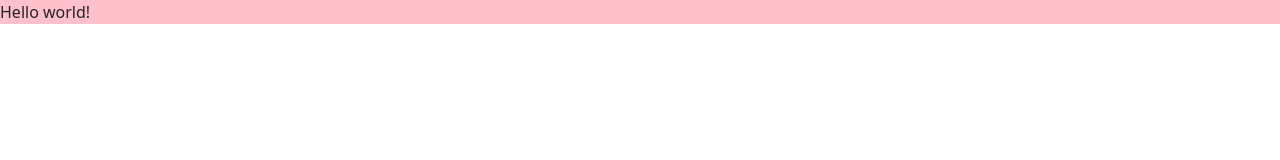
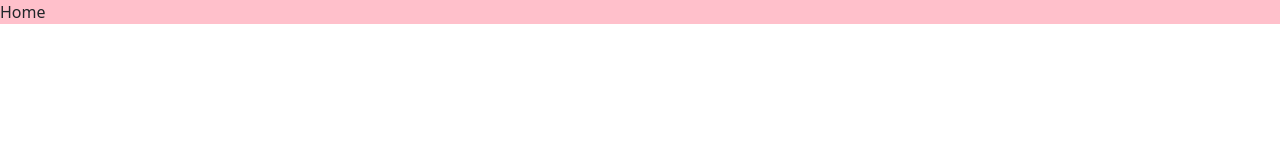
Before and after one commit to YunuenAM/02-react-ecommerce, a React (Vite) app in the folder 02-React-ecommerce/: page / in a window 1280 px wide. Shown: the top 160 px of the page. Built offline with nearby package versions, Linux system fonts and the light colour scheme.

Commit message:
✨Feat: Home  added

```diff
--- a/02-React-ecommerce/src/Pages/App/index.jsx
+++ b/02-React-ecommerce/src/Pages/App/index.jsx
@@ -1,9 +1,10 @@
 import '@/App.css'
+import Home from '../Home'
 
 function App () {
   return (
     <div className='bg-pink'>
-      Hello world!
+      <Home />
     </div>
   )
 }
--- a/02-React-ecommerce/src/Pages/Home/index.jsx
+++ b/02-React-ecommerce/src/Pages/Home/index.jsx
@@ -0,0 +1,6 @@
+const Home = () => {
+  return (
+    <div>Home</div>
+  )
+}
+export default Home
--- /dev/null
+++ b/02-React-ecommerce/src/Pages/MyAccount/index.jsx
@@ -0,0 +1,6 @@
+const MyAccount = () => {
+  return (
+    <div>MyAccount</div>
+  )
+}
+export default MyAccount
--- /dev/null
+++ b/02-React-ecommerce/src/Pages/MyOrder/index.jsx
@@ -0,0 +1,6 @@
+const MyOrder = () => {
+  return (
+    <div>MyOrder</div>
+  )
+}
+export default MyOrder
--- /dev/null
+++ b/02-React-ecommerce/src/Pages/MyOrders/index.jsx
@@ -0,0 +1,6 @@
+const MyOrders = () => {
+  return (
+    <div>MyOrders</div>
+  )
+}
+export default MyOrders
--- /dev/null
+++ b/02-React-ecommerce/src/Pages/NotFound/index.jsx
@@ -0,0 +1,6 @@
+const NotFound = () => {
+  return (
+    <div>NotFound</div>
+  )
+}
+export default NotFound
--- /dev/null
+++ b/02-React-ecommerce/src/Pages/SignIn/index.jsx
@@ -0,0 +1,6 @@
+const SignIn = () => {
+  return (
+    <div>SignIn</div>
+  )
+}
+export default SignIn
```
